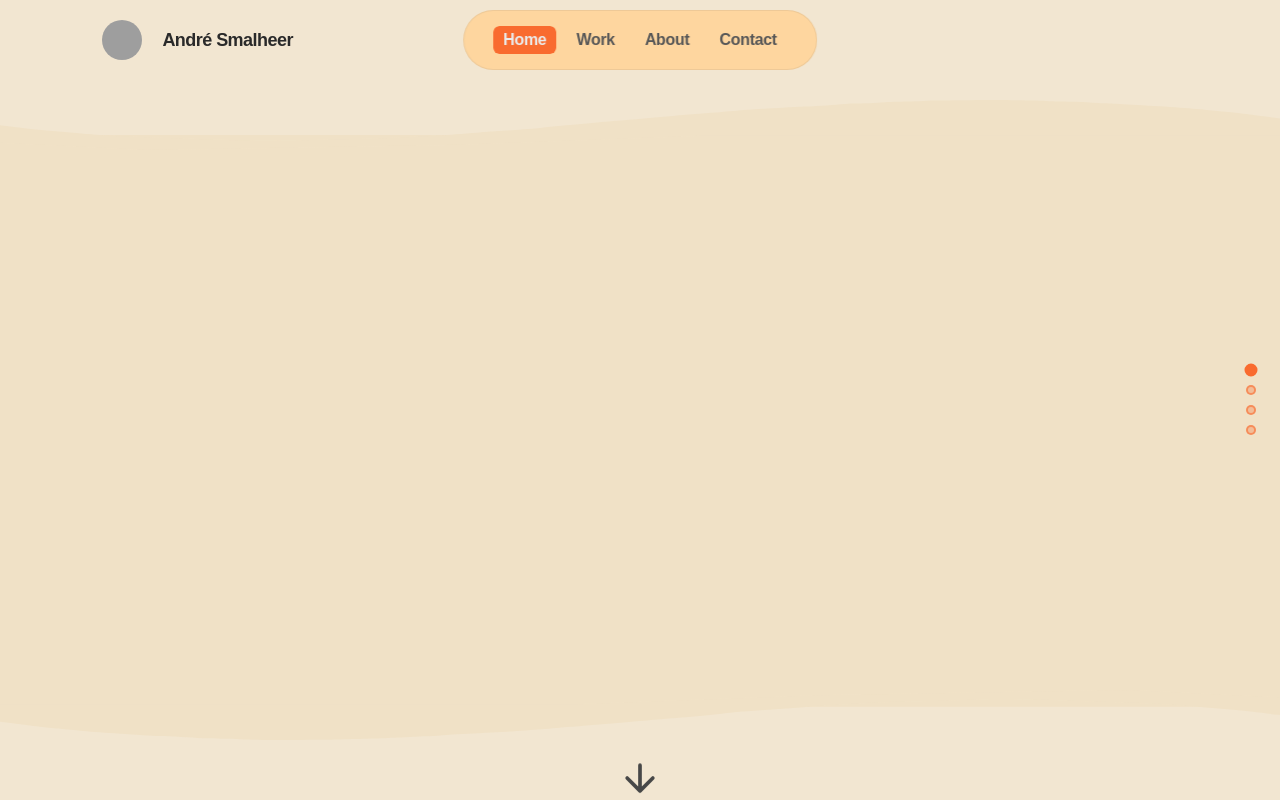
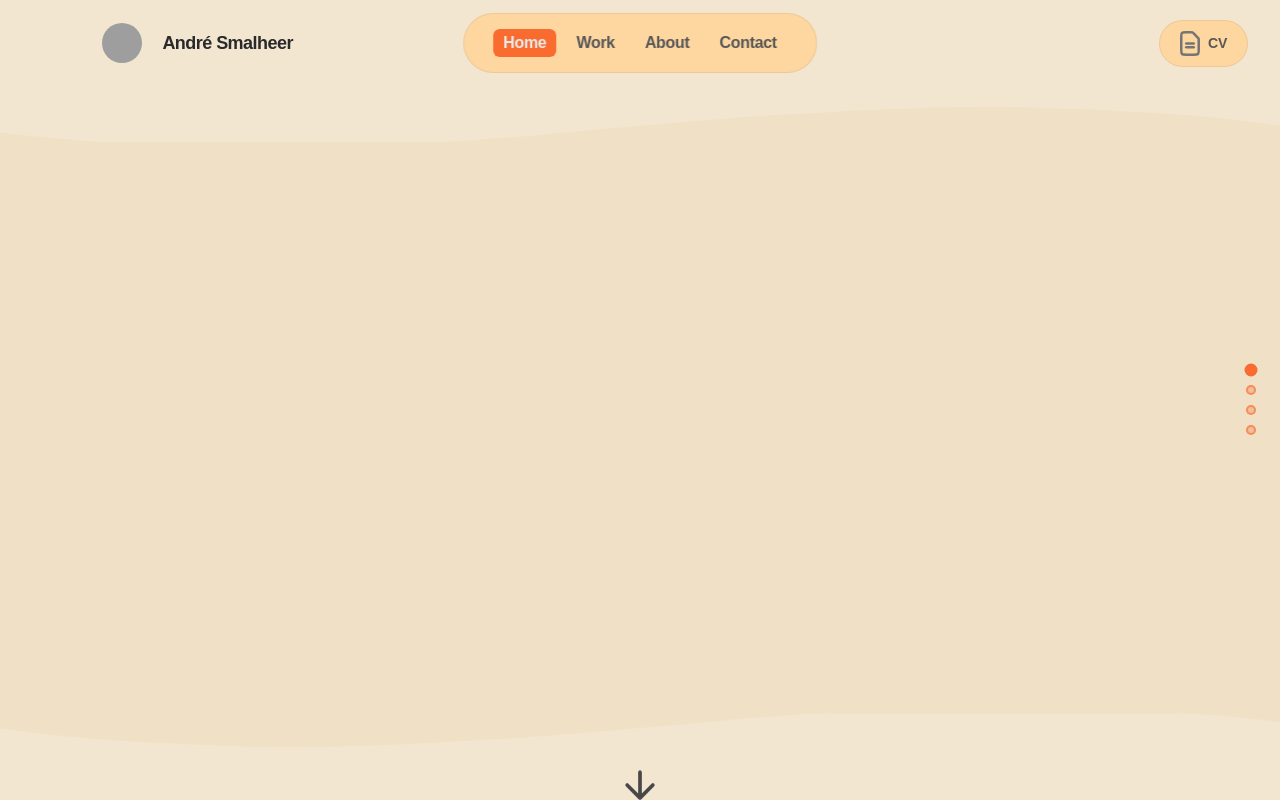
Before and after one commit to AndreSmalheer/Portfolio, a React (Vite) app: page / in a window 1280 px wide. Built offline with nearby package versions, Linux system fonts and the light colour scheme; grey boxes are pictures that could not be loaded; a web font is replaced by a local one.

Commit message:
added cv button

```diff
--- a/src/components/Header/Header.css
+++ b/src/components/Header/Header.css
@@ -11,6 +11,11 @@
 @keyframes navItemIn {
   from { opacity: 0; transform: translateY(5px); }
   to   { opacity: 1; transform: translateY(0); }
+}
+
+@keyframes cvIconSpin {
+  from { transform: rotate(0deg); }
+  to   { transform: rotate(360deg); }
 }
 
 .header-wrapper {
@@ -169,3 +174,91 @@
 .header-nav-item.active .nav-label {
   color: #EBEBEB;
 }
+
+.header-cv-container {
+  position: relative;
+  padding: clamp(6px, 1vw, 10px) clamp(10px, 2vw, 20px);
+  border: 1px solid rgba(58, 58, 58, 0.08);
+  border-radius: 999px;
+  background-color: #FED69F;
+  animation: fadeSlideDown 0.55s cubic-bezier(0.22, 1, 0.36, 1) 0.3s both;
+  display: flex;
+  align-items: center;
+  gap: 8px;
+  cursor: pointer;
+  overflow: hidden;
+  text-decoration: none;
+
+  transition:
+    background-color 0.28s cubic-bezier(0.22, 1, 0.36, 1),
+    border-color     0.28s cubic-bezier(0.22, 1, 0.36, 1),
+    box-shadow       0.28s cubic-bezier(0.22, 1, 0.36, 1),
+    transform        0.28s cubic-bezier(0.34, 1.56, 0.64, 1),
+    padding          0.4s  cubic-bezier(0.22, 1, 0.36, 1);
+}
+
+.header-cv-container::before {
+  content: "";
+  position: absolute;
+  inset: 0;
+  border-radius: 999px;
+  background-color: #F96B2F;
+  transform: scaleX(0);
+  transform-origin: left center;
+  transition: transform 0.3s cubic-bezier(0.22, 1, 0.36, 1);
+  z-index: 0;
+  pointer-events: none;
+}
+
+.header-cv-container:hover::before {
+  transform: scaleX(1);
+}
+
+.header-cv-container:active {
+  transform: scale(0.97);
+}
+
+.header-cv-container:active::before {
+  background-color: #FF783F;
+}
+
+.header-cv-container:hover {
+  transform: translateY(-1px);
+}
+
+.header-wrapper--scrolled .header-cv-container {
+  padding: clamp(4px, 0.7vw, 7px) clamp(8px, 1.5vw, 15px);
+}
+
+.header-cv-logo {
+  position: relative;
+  z-index: 1;
+  width: 20px;
+  height: auto;
+  padding: 0;
+  margin: 0;
+  transition:
+    transform 0.35s cubic-bezier(0.34, 1.56, 0.64, 1),
+    filter    0.28s ease;
+}
+
+.header-cv-container:hover .header-cv-logo {
+  transform: rotate(15deg) scale(1.1);
+  filter: brightness(10);
+}
+
+.header-cv-title {
+  position: relative;
+  z-index: 1;
+  margin: 0;
+  padding: 0;
+  font-size: 14px;
+  font-weight: 700;
+  letter-spacing: -0.02em;
+  color: #575757;
+  transition: color 0.22s ease;
+}
+
+.header-cv-container:hover .header-cv-title {
+  color: #EBEBEB;
+}
--- a/src/components/Header/Header.jsx
+++ b/src/components/Header/Header.jsx
@@ -23,11 +23,17 @@ function Header({ shrink, onNavClick, currentSection }) {
   };
 
   return (
-    <div className={`header-wrapper ${shrink ? "header-wrapper--scrolled" : ""}`}>
+    <div
+      className={`header-wrapper ${shrink ? "header-wrapper--scrolled" : ""}`}
+    >
       <div className={`header ${mounted ? "header--mounted" : ""}`}>
         <div className="header-left">
           <div className="header-logo-wrapper">
-            <img className="header-logo" src="/icons/header-icon.png" alt="Logo" />
+            <img
+              className="header-logo"
+              src="/icons/header-icon.png"
+              alt="Logo"
+            />
           </div>
           <h1 className="header-title">André Smalheer</h1>
         </div>
@@ -43,6 +49,12 @@ function Header({ shrink, onNavClick, currentSection }) {
             </li>
           ))}
         </ul>
+
+        <div className="header-cv-container">
+          <img className="header-cv-logo" src="/icons/cv-icon.svg" alt="CV logo" />
+
+          <h1 className="header-cv-title">CV</h1>
+        </div>
       </div>
     </div>
   );
```
Also changed, not shown: public/icons/cv-icon.svg (added).
